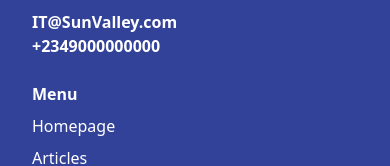
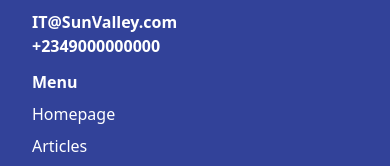
Before and after one commit to Manuel-0-0/SV-KB-Frontend-UI, a React (Create React App) app: page / in a window 390 px wide. Shown: the part 613-779 px from the top of the page. Built offline with nearby package versions, Linux system fonts and the light colour scheme; no server answers.

Commit message:
more ui updates

```diff
--- a/src/components/Footer.jsx
+++ b/src/components/Footer.jsx
@@ -95,15 +95,15 @@ const Footer = () => {
               </div>
 
               <div>
-                <p className="font-bold mt-6 sm:mt-0">Menu</p>
+                <p className="font-bold mt-3 sm:mt-0">Menu</p>
                 <ul className="list-none">
                   <li className="my-2">
-                    <Link to="/" className="hover:text-blue-700">
+                    <Link to="/" className="hover:underline">
                       Homepage
                     </Link>
                   </li>
                   <li className="my-2">
-                    <Link to="/articles" className="hover:text-blue-700">
+                    <Link to="/articles" className="hover:underline">
                       Articles
                     </Link>
                   </li>
```
